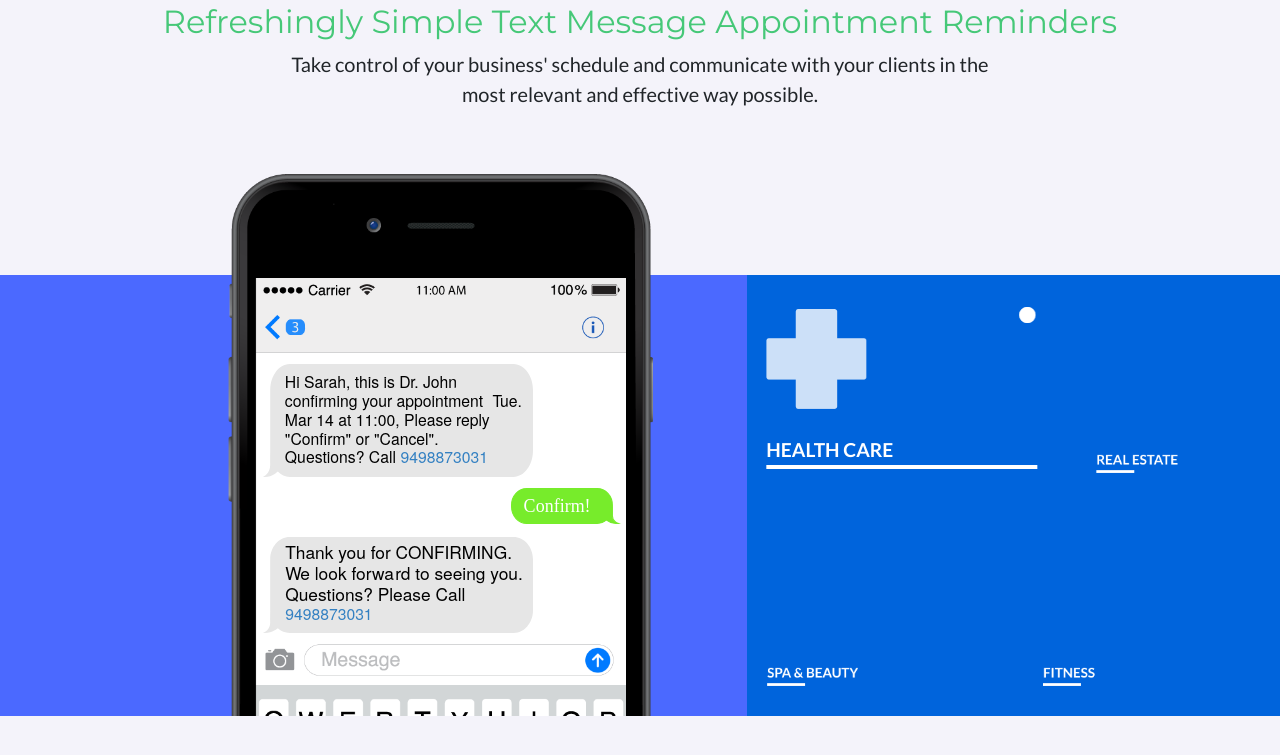
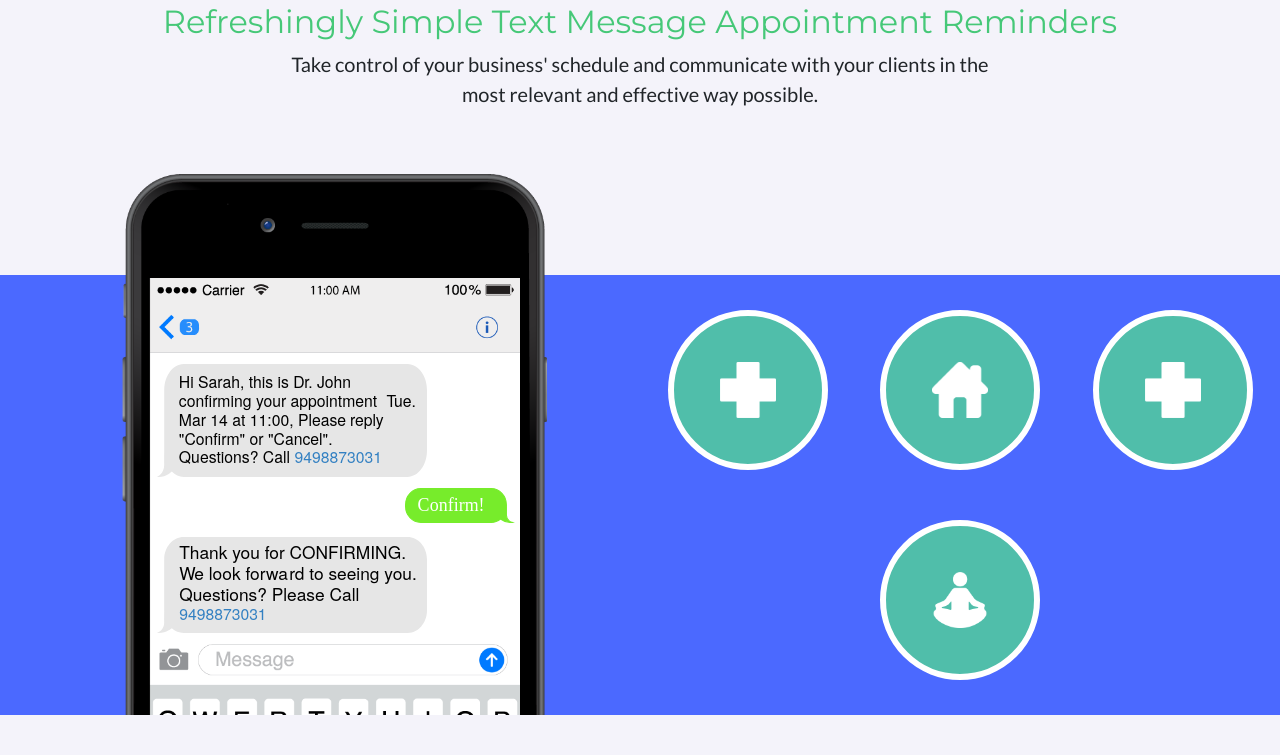
Before and after one commit to nickplech/perfectdayreminders, a website: page index.html in a window 1280 px wide. Shown: the part 899-1654 px from the top of the page. Drawn offline with nearby package versions, Linux system fonts and the light colour scheme; a web font is replaced by a local one.

Commit message:
button upgrade, media queries for top

```diff
--- a/css/creative.css
+++ b/css/creative.css
@@ -272,7 +272,7 @@ section.background-world h1 {
 .phone-circle {
   position: relative;
   display: block;
-  /*min-height: 450px;*/
+  min-height: 440px;
   width: 100%;
   z-index: 0;
   padding-top: 0px;
@@ -1156,6 +1156,13 @@ animation-timing-function: ease-out;
   z-index: 3;
 }
 
+@media (max-width: 762px) {
+  .intro-div {
+    position: relative;
+    top: 20%;
+  }
+}
+
 .title-green {
 color: rgb(85, 210, 0);
 text-shadow: 1px 1px rgba(0, 0, 0,.4);
@@ -1189,7 +1196,6 @@ text-shadow: 1px 1px rgba(0, 0, 0,.4);
     background-color: rgba(175, 0, 100, 0.3);
 }
 
-
 .clientview {
   display: block;
   position: relative;
@@ -1198,6 +1204,18 @@ text-shadow: 1px 1px rgba(0, 0, 0,.4);
   max-width: 550px;
   max-height: auto;
   z-index: 2;
+}
+
+@media(max-width: 1200px){
+  .map-title {
+    font-size: 2.1rem;
+  }
+
+}
+@media(max-width: 763px){
+    .clientview {
+    top: -1%;
+  }
 }
 
 .striped-backstripe {
@@ -1278,208 +1296,6 @@ section.striped {
   width: 80px;
 }
 
-.option-group {
-/*  width: 50%;
-  height: 50%;*/
-  position: relative;
-  overflow: hidden;
-  font-size: 4rem;
-  margin: 0em auto;
-  -webkit-transform: translateZ(0);
-          transform: translateZ(0);
-}
-
-.option-container {
-  display: flex;
-  justify-content: center;
-  align-content: stretch;
-/*  width: 100%;
-  height: 100%;*/
-  margin: 0 -12%;
-}
-
-.option {
-  /*min-height: 25vh;*/
-  padding: 30px;
-  overflow: hidden;
-  flex: 1;
-  display: block;
-/*  padding: 0.5em;*/
-  background:rgba(00,100,220,1);
-  position: relative;
-  margin: 0em;
-  display: flex;
-  /*justify-content: flex-end;*/
-  align-items: center;
-  flex-flow: wrap;
-  cursor: pointer;
-/*  opacity: 0.5;*/
-  transition-duration: 0.8s, 0.6s;
-  transition-property: opacity, -webkit-transform;
-  transition-property: transform, opacity;
-  transition-property: transform, opacity, -webkit-transform;
-  transition-timing-function: cubic-bezier(0.98, 0, 0.22, 0.98), linear;
-  will-change: transform, opacity;
-}
-.option:hover {
-  background: rgba(0,60,240,1);
-}
-
-.option:last-child {
-  margin-right: 0;
-}
-
-.option__indicator {
-  display: block;
-  -webkit-transform-origin: left bottom;
-          transform-origin: left bottom;
-  transition: inherit;
-  will-change: transform;
-  position: absolute;
-  top: 0.5em;
-  right: 0.5em;
-  left: 0.5em;
-  opacity: .0
-}
-
-.option__indicator:before,
-.option__indicator:after {
-  content: '';
-  display: block;
-  border: solid 2px #fff;
-  border-radius: 50%;
-  width: 0.25em;
-  height: 0.25em;
-  position: absolute;
-  top: 0;
-  right: 0;
-
-}
-
-.option__indicator:after {
-  background: #fff;
-  -webkit-transform: scale(0);
-          transform: scale(0);
-  transition: inherit;
-  will-change: transform;
-
-}
-
-.option-input {
-  position: absolute;
-  top: 0;
-  z-index: -1;
-  visibility: hidden;
-}
-
-.option__img {
-  display: block;
-  width: 25%;
-  opacity: .0;
-  margin-bottom: 20px;
-  -webkit-transform-origin: left bottom;
-          transform-origin: left bottom;
-  -webkit-transform: translateX(20%) scale(0.7);
-          transform: translateX(20%) scale(0.7);
-  transition: inherit;
-  will-change: transform;
-}
-.option__label {
-  display: block;
-  width: 100%;
-  text-transform: uppercase;
-  font-size: .3em;
-  color: white;
-  font-weight: bold;
-  -webkit-transform-origin: left bottom;
-          transform-origin: left bottom;
-  -webkit-transform: translateX(20%) scale(0.7);
-          transform: translateX(20%) scale(0.7);
-  transition: inherit;
-  will-change: transform;
-}
-
-
-.option__label:after {
-  content: '';
-  display: block;
-  border: solid 2px #fff;
-  width: 100%;
-  -webkit-transform-origin: 0 0;
-          transform-origin: 0 0;
-  -webkit-transform: scaleX(0.2);
-          transform: scaleX(0.2);
-  transition: inherit;
-  will-change: transform;
-}
-.option:last-child .option__label {
-  -webkit-transform: translateX(0%) scale(0.7);
-          transform: translateX(0%) scale(0.7);
-}
-.option:last-child .option__indicator {
-  -webkit-transform: translateX(-20%);
-          transform: translateX(-20%);
-}
-
-.option-input:checked ~ .option {
-  -webkit-transform: translateX(-20%) translateX(0.2em);
-          transform: translateX(-20%) translateX(0.2em);
-}
-.option-input:checked ~ .option .option__indicator {
-  -webkit-transform: translateX(0%);
-          transform: translateX(0%);
-}
-.option-input:checked ~ .option .option__label {
-  -webkit-transform: translateX(40%) scale(0.7);
-          transform: translateX(40%) scale(0.7);
-}
-.option-input:checked ~ .option .option__img {
-  -webkit-transform: translateX(40%) scale(0.7);
-          transform: translateX(40%) scale(0.7);
-}
-.option-input:first-child:checked ~ .option {
-  -webkit-transform: translateX(20%) translateX(-0.2em);
-          transform: translateX(20%) translateX(-0.2em);
-}
-.option-input:first-child:checked ~ .option .option__indicator {
-  -webkit-transform: translateX(-40%);
-          transform: translateX(-40%);
-}
-.option-input:first-child:checked ~ .option .option__label {
-  -webkit-transform: translateX(0%) scale(0.7);
-          transform: translateX(0%) scale(0.7);
-}
-.option-input:nth-child(1):checked ~ .option:nth-of-type(1),
-.option-input:nth-child(2):checked ~ .option:nth-of-type(2) {
-  opacity: 1;
-}
-.option-input:nth-child(1):checked ~ .option:nth-of-type(1) .option__indicator,
-.option-input:nth-child(2):checked ~ .option:nth-of-type(2) .option__indicator {
-  -webkit-transform: translateX(0);
-          transform: translateX(0);
-          opacity: 1;
-}
-.option-input:nth-child(1):checked ~ .option:nth-of-type(1) .option__indicator::after,
-.option-input:nth-child(2):checked ~ .option:nth-of-type(2) .option__indicator::after {
-  -webkit-transform: scale(1);
-          transform: scale(1);
-          opacity: 1;
-}
-.option-input:nth-child(1):checked ~ .option:nth-of-type(1) .option__label,
-.option-input:nth-child(2):checked ~ .option:nth-of-type(2) .option__label,
-.option-input:nth-child(1):checked ~ .option:nth-of-type(1) .option__label::after,
-.option-input:nth-child(2):checked ~ .option:nth-of-type(2) .option__label::after {
-  -webkit-transform: scale(1);
-          transform: scale(1);
-}
-.option-input:nth-child(1):checked ~ .option:nth-of-type(1) .option__img,
-.option-input:nth-child(2):checked ~ .option:nth-of-type(2) .option__img,
-.option-input:nth-child(1):checked ~ .option:nth-of-type(1) .option__img::after,
-.option-input:nth-child(2):checked ~ .option:nth-of-type(2) .option__img::after {
-  -webkit-transform: scale(1);
-          transform: scale(1);
-  opacity: .8;
-}
 
 
 .med-text1 {
@@ -1541,9 +1357,78 @@ section.striped {
     .hide-texts { display: none; }
     .show-texts { display: block; }
 
+.orb {
+  display: flex;
+  flex-flow: row wrap;
+  justify-content: space-evenly;
+  align-content: center;
+  align-items: center;
+  overflow: hidden;
+  flex: 1;
+  transition-duration: 0.8s, 0.6s;
+  transition-property: opacity, -webkit-transform;
+  transition-property: transform, opacity;
+  transition-property: transform, opacity, -webkit-transform;
+  transition-timing-function: cubic-bezier(0.98, 0, 0.22, 0.98), linear;
+  will-change: transform, opacity;
+}
 .pho-btn-square {
+  cursor: hand;
+  position: relative;
+  display: flex;
+  height: 160px;
+  width: 160px;
+  background:rgba(80,190,170,1);
+  border-radius: 50%;
+  margin: 25px;
+  justify-content: center;
+  align-content: center;
+  align-items: center;
+  border: 6px solid white;
 
-  min-height: 25vh;
-  min-width: 25vw;
+  transition-duration: 0.8s, 0.6s;
+  transition-property: opacity, -webkit-transform;
+  transition-property: transform, opacity;
+  transition-property: transform, opacity, -webkit-transform;
+  transition-timing-function: cubic-bezier(0.98, 0, 0.22, 0.98), linear;
+  will-change: transform, opacity;
 
 }
+
+.pho-btn-square:hover {
+  background: rgba(0,60,240,1);
+    -webkit-transform: scale(1.3);
+          transform: scale(1.3);
+}
+
+.pho-btn-square:active {
+  background: rgba(0,60,240,1);
+}
+
+
+ .grow_img {
+  -webkit-transform:  scale(0.8);
+          transform:  scale(0.8);
+}
+.pho-btn-square:hover > .grow_img {
+  -webkit-transform: scale(1.3);
+          transform: scale(1.3);
+  opacity: .8;
+    transition-duration: 0.8s, 0.6s;
+  transition-property: opacity, -webkit-transform;
+  transition-property: transform, opacity;
+  transition-property: transform, opacity, -webkit-transform;
+  transition-timing-function: cubic-bezier(0.98, 0, 0.22, 0.98), linear;
+  will-change: transform, opacity;
+}
+.pho-btn-square:active > .grow_img {
+  -webkit-transform: scale(1.3);
+          transform: scale(1.3);
+  opacity: .8;
+    transition-duration: 0.8s, 0.6s;
+  transition-property: opacity, -webkit-transform;
+  transition-property: transform, opacity;
+  transition-property: transform, opacity, -webkit-transform;
+  transition-timing-function: cubic-bezier(0.98, 0, 0.22, 0.98), linear;
+  will-change: transform, opacity;
+}
--- a/index.html
+++ b/index.html
@@ -83,7 +83,7 @@
     </div> -->
     <div class="container">
       <div class="row">
-        <div class="col-lg-6">
+        <div class="col-md-6">
           <div class="intro-div sr-button">
             <h1 class="map-title">Perfect Day Reminders</h1>
               <p style="max-width: 600px" class="text-white">
@@ -97,7 +97,7 @@
               <a href="hipaa.html"><button type="button" style="margin-left: 15px; padding: 6px 9px 6px 9px;" class="btn btn-outline-light">More About Us</button></a>
             </div>
           </div>
-        <div class="col-lg-6">
+        <div class="col-md-6">
           <div class="clientview sr-button">
           </div>
         </div>
@@ -138,8 +138,9 @@
 
               <div class="phone-circle">
                 <div class="container-fluid mx-auto">
-                  <div class="row">
-                    <div class="col-md-5 order-2">
+                  <div class="row" style="min-height: 440px;">
+                    <div class="col-md-1 no-mobile"></div>
+                    <div class="col-md-5">
                       <div class="main-phone js-loading mx-auto">
 
                         <img id="1" class="med-text1 sr-icons" src="img/docrem.svg">
@@ -148,52 +149,29 @@
 
                       </div>
                     </div>
-                    <div class="col-md-2 order-1"></div>
-                  <div class="col-md-5 px-0 btn-parent order-3">
 
+                  <div class="col-md-6 px-0 text-center orb">
+                    <div class="pho-btn-square ">
+                      <span class="option__indicator"></span>
+                      <img src="img/cross.png" class="grow_img" style="height: 70px; width: auto;">
+                  <!--     <span class="option__label">
+                        Health Care
+                      </span> -->
+                    </div>
+                    <div class="pho-btn-square">
 
+                      <span class="option__indicator"></span>
+                      <img src="img/shack.png" class="grow_img" style="height: 70px; width: auto;">
+                    </div>
 
-                    <div class="option-group">
-                      <div class="option-container text-left">
-                        <input class="option-input" checked id="option-1" type="radio" name="options" />
-                        <input class="option-input" id="option-2" type="radio" name="options" />
-                        <label class="option" for="option-1">
-                          <img src="img/cross.png" class="option__img" style="height: 100px; width: auto;">
-                        <span class="option__indicator"></span>
-                        <span class="option__label">
-                          Health Care
-                          </span>
-                        </label>
-                        <label class="option" for="option-2">
-                          <span class="option__indicator"></span>
-                          <span class="option__label">
-                            <img src="img/shack.png" class="option__img text-left" style="height: 100px; width: auto; margin-bottom: 35px;">
-                            Real Estate<sub></sub>
-                          </span>
-                        </label>
-                      </div>
+                    <div class="pho-btn-square">
+                      <span class="option__indicator"></span>
+                      <img src="img/cross.png" class="grow_img" style="height: 70px; width: auto;">
                     </div>
-                    <div class="option-group">
-                      <div class="option-container">
-                        <input class="option-input" id="option-3" type="radio" name="options" />
-                        <input class="option-input" id="option-4" type="radio" name="options" />
-                        <label class="option" for="option-3">
-                          <img src="img/cross.png" class="option__img" style="height: 100px; width: auto; ">
-                          <span class="option__indicator"></span>
-                          <span class="option__label">
-                            Spa &amp; Beauty<sub></sub>
-                          </span>
-                        </label>
-                        <label class="option" for="option-4">
-                          <img src="img/yogaman.png" class="option__img" style="height: 100px; width: auto;">
-                          <span class="option__indicator"></span>
-                          <span class="option__label">
-                            Fitness<sub></sub>
-                          </span>
-                        </label>
-                      </div>
+                    <div class="pho-btn-square">
+                      <span class="option__indicator"></span>
+                      <img src="img/yogaman.png" class="grow_img" style="height: 70px; width: auto;">
                     </div>
-                  </div>
                   </div>
                 </div>
               </div>
```
